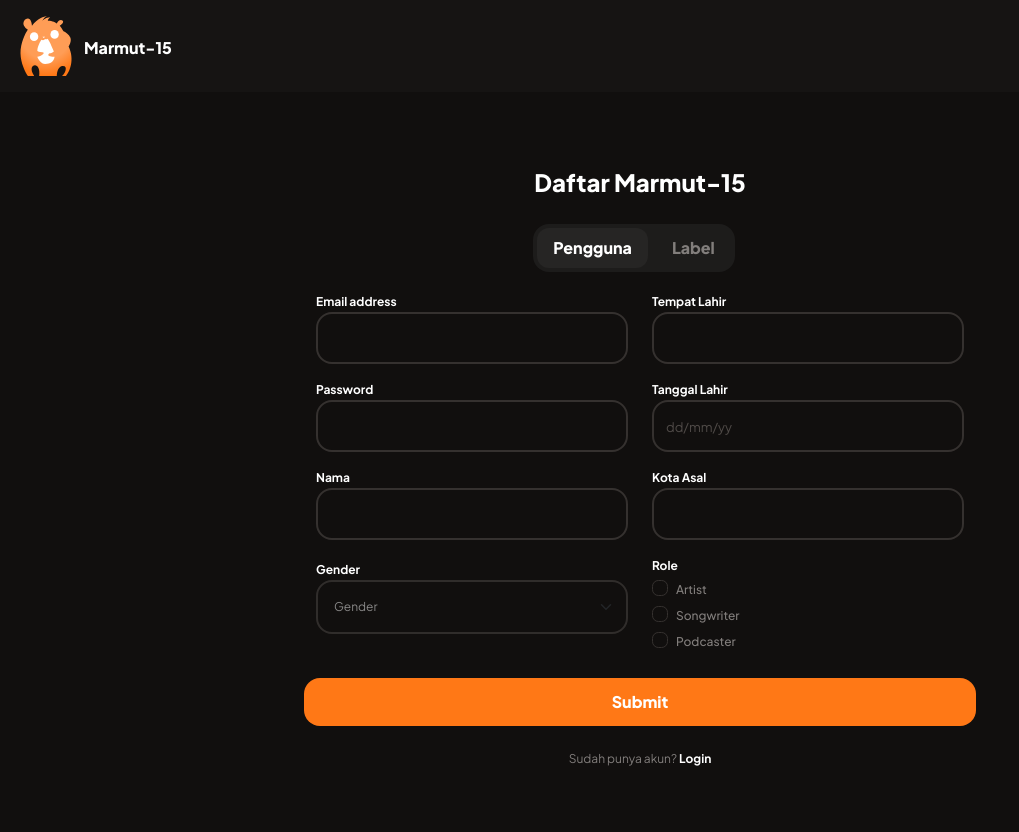
After one commit to mohammadfauzan21/marmut, a Django app: page /register/ in a window 1280 px wide. The commit adds this page. Shown: the whole page, without its empty margins (0-1019 px from the left). Run offline with Django 5.2, Linux system fonts and the light colour scheme; some libraries are stand-ins or nearby versions.

Commit message:
login register

```diff
--- a/marmut15/marmut15/urls.py
+++ b/marmut15/marmut15/urls.py
@@ -21,7 +21,7 @@ urlpatterns = [
     path('admin/', admin.site.urls),
     path('', include('preboarding.urls')),
     path('login/', include('login.urls')),
-    # path('register/', include('register.urls')),
+    path('register/', include('register.urls')),
     # path('user/dashboard/', include('dashboarduser.urls')),
     # path('artist/dashboard/', include('dashboardartist.urls')),
     # path('songwriter/dashboard/', include('dashboardsongwriter.urls')),
--- a/marmut15/preboarding/templates/preboarding.html
+++ b/marmut15/preboarding/templates/preboarding.html
@@ -3,7 +3,7 @@
 
 {% block content %}
 
-        <div class="container-fluid">
+        <div class="container-fluid" style="background-color: var(--neutral-8);">
 
                 <div class="row">
                         <div class="col-2"></div>
--- /dev/null
+++ b/marmut15/register/templates/register.html
@@ -0,0 +1,193 @@
+{% extends 'base.html' %}
+{% load static %}
+
+{% block content %}
+<style>
+
+/* Style untuk tab aktif */
+.nav-link.active {
+    color: var(--neutral-0) !important; /* Warna teks saat aktif */
+    background-color: var(--neutral-4) !important; /* Warna latar belakang saat aktif */
+}
+
+/* Style untuk tab nonaktif */
+.nav-link:not(.active) {
+    color: var(--neutral-1) !important; /* Warna teks saat nonaktif */
+    background-color: transparent !important; /* Latar belakang transparan saat nonaktif */
+}
+
+/* Style untuk label input */
+label {
+    color: var(--neutral-0); /* Misalnya, warna teks biru */
+}
+
+/* Warna untuk input */
+input, select {
+    color: var(--neutral-0) !important; /* Misalnya, warna teks merah */
+    background-color: transparent !important;
+}
+
+::placeholder{
+    color: var(--neutral-2) !important;
+    font-size: small;
+}
+
+.form-control{
+    border: 2px solid var(--neutral-3);
+    padding-block: 12px;
+    border-radius: 16px;
+    margin-bottom: 12px;
+}
+
+.form-select {
+    border: 2px solid var(--neutral-2) !important;
+    padding-block: 16px;
+    border-radius: 16px;
+    margin-bottom: 12px;
+}
+
+.container-parent{
+    background-color: var(--neutral-8);
+    min-height: 100vh;
+}
+
+.form-check-input[type=checkbox]{
+    border-color: var(--neutral-3);
+    border-radius: 0.4em;
+}
+
+/* Media query untuk layar besar ke atas */
+@media (min-width: 992px) {
+    .margin-konten-screen-lg {
+        margin-inline: 256px;
+    }
+}
+
+</style>
+
+<div class="container-fluid container-parent">
+    <div class="row">
+        <div class="col p-3 w-100 d-flex align-items-end" style="background-color: var(--neutral-6);">
+            <img src="{% static 'img/logo-sm.svg' %}" alt="Logo Marmut-15" >
+            <p class="plus-jakarta-sans-extrabold mx-2" style="font-size: 36; color: var(--neutral-0);">Marmut-15</p>
+        </div>
+        <div class="col-8 container-fluid d-flex justify-content-center align-items-center w-100 my-5">
+            <div class="row d-flex container-fluid justify-content-center align-items-center">
+                <p class="plus-jakarta-sans-extrabold my-4 d-flex justify-content-center" style="font-size: 24px; color: var(--neutral-0);">Daftar Marmut-15</p>
+                <ul class="nav nav-pills mb-3 d-flex justify-content-center align-items-center" id="pills-tab" role="tablist">
+                    <li class="nav-item p-1" style="background-color: var(--neutral-5); border-top-left-radius: 16px; border-bottom-left-radius: 16px;" role="presentation">
+                        <button class="nav-link active plus-jakarta-sans-extrabold" id="pills-home-tab" data-bs-toggle="pill" data-bs-target="#pills-home" type="button" role="tab" aria-controls="pills-home" aria-selected="true" style="font-size: 16; border-radius: 12px; font-weight: 900;">Pengguna</button>
+                    </li>
+                    <li class="nav-item p-1" style="background-color: var(--neutral-5); border-top-right-radius: 16px; border-bottom-right-radius: 16px;" role="presentation">
+                        <button class="nav-link plus-jakarta-sans-extrabold" id="pills-profile-tab" data-bs-toggle="pill" data-bs-target="#pills-profile" type="button" role="tab" aria-controls="pills-profile" aria-selected="false"  style="font-size: 16; border-radius: 12px; font-weight: 900;">Label</button>
+                    </li>
+                </ul>
+                <div class="tab-content d-flex justify-content-center" id="pills-tabContent">
+                    <div class="tab-pane fade show active" id="pills-home" role="tabpanel" aria-labelledby="pills-home-tab">
+                        <form class="d-flex justify-content-center align-items-center">
+                            <div class="margin-konten-screen-lg row container-fluid d-flex justify-content-center align-items-center">
+                                <div class="col-md-6 row-sm-6 container">
+                                    <label for="exampleFormControlInput1"><p class="m-auto plus-jakarta-sans-bold" style="font-size: 12px;">Email address</p></label>
+                                    <input type="email" class="form-control plus-jakarta-sans-regular" id="exampleFormControlInput1" placeholder="">
+                                </div>
+                                <div class="col-md-6 row-sm-6 container">
+                                    <label for="exampleFormControlInput1"><p class="m-auto plus-jakarta-sans-bold" style="font-size: 12px;">Tempat Lahir</p></label>
+                                    <input type="text" class="form-control plus-jakarta-sans-regular" id="exampleFormControlInput1" placeholder="">
+                                </div>
+                                <div class="col-md-6 row-sm-6 container">
+                                    <label for="exampleFormControlInput1"><p class="m-auto plus-jakarta-sans-bold" style="font-size: 12px;">Password</p></label>
+                                    <input type="password" class="form-control plus-jakarta-sans-regular" id="exampleFormControlInput1" placeholder="">
+                                </div>
+                                <div class="col-md-6 row-sm-6 container">
+                                    <label for="exampleFormControlInput1"><p class="m-auto plus-jakarta-sans-bold" style="font-size: 12px;">Tanggal Lahir</p></label>
+                                    <input type="text" class="form-control datepicker plus-jakarta-sans-regular" id="datepicker" placeholder="dd/mm/yy">
+                                </div>
+                                <div class="col-md-6 row-sm-6 container">
+                                    <label for="exampleFormControlInput1"><p class="m-auto plus-jakarta-sans-bold" style="font-size: 12px;">Nama</p></label>
+                                    <input type="text" class="form-control plus-jakarta-sans-regular" id="exampleFormControlInput1" placeholder="">
+                                </div>
+                                <div class="col-md-6 row-sm-6 container">
+                                    <label for="exampleFormControlInput1"><p class="m-auto plus-jakarta-sans-bold" style="font-size: 12px;">Kota Asal</p></label>
+                                    <input type="text" class="form-control plus-jakarta-sans-regular" id="exampleFormControlInput1" placeholder="">
+                                </div>
+                                <div class="col-md-6 row-sm-6 container">
+                                    <label for="exampleFormControlInput1"><p class="m-auto plus-jakarta-sans-bold" style="font-size: 12px;">Gender</p></label>
+                                    <select class="form-select placeholder form-select-lg mb-3 plus-jakarta-sans-semibold"  style="font-size: 12px;"  aria-label=".form-select-lg example">
+                                        <option selected class="plus-jakarta-sans-semibold" style="background-color: var(--neutral-3);">Gender</option>
+                                        <option value="1" class="plus-jakarta-sans-semibold" style="background-color: var(--neutral-3); ">Laki-Laki</option>
+                                        <option value="2" class="plus-jakarta-sans-semibold" style="background-color: var(--neutral-3);">Perempuan</option>
+                                    </select>
+                                </div>
+                                <div class="col-md-6 row-sm-6">
+                                    <label for="exampleFormControlInput1"><p class="m-auto plus-jakarta-sans-bold" style="font-size: 12px;">Role</p></label>
+                                    <div class="form-check">
+                                        <input class="form-check-input" type="checkbox" value="" id="flexCheckDefault">
+                                        <label class="form-check-label plus-jakarta-sans-medium" style="font-size: 12px; color: var(--neutral-1);" for="flexCheckDefault" cla>
+                                        Artist
+                                        </label>
+                                    </div>
+                                    <div class="form-check">
+                                        <input class="form-check-input" type="checkbox" value="" id="flexCheckDefault">
+                                        <label class="form-check-label plus-jakarta-sans-medium" style="font-size: 12px; color: var(--neutral-1);" for="flexCheckDefault" cla>
+                                        Songwriter
+                                        </label>
+                                    </div>
+                                    <div class="form-check">
+                                        <input class="form-check-input" type="checkbox" value="" id="flexCheckDefault">
+                                        <label class="form-check-label plus-jakarta-sans-medium" style="font-size: 12px; color: var(--neutral-1);" for="flexCheckDefault" cla>
+                                        Podcaster
+                                        </label>
+                                    </div>
+                                </div>
+                                <button type="submit" class="row container d-flex align-items-center justify-content-center plus-jakarta-sans-extrabold button-primary my-4">Submit</button>
+                                <div class="container d-flex align-items-center justify-content-center">
+                                    <p class="plus-jakarta-sans-regular" style="color: var(--neutral-1); font-size: 12px;">Sudah punya akun? <span class="plus-jakarta-sans-bold" style="color: var(--neutral-0);">Login</span></p>
+
+                                </div>
+                            </div>
+                        </form>
+                    </div>
+                    <div class="tab-pane fade" id="pills-profile" role="tabpanel" aria-labelledby="pills-profile-tab" style="color: aliceblue;">
+                        <form class="d-flex justify-content-center align-items-center">
+                            <div class="margin-konten-screen-lg row container-fluid d-flex justify-content-center align-items-center">
+                                <div class=" row-sm-6 container">
+                                    <label for="exampleFormControlInput1"><p class="m-auto plus-jakarta-sans-bold" style="font-size: 12px;">Email address</p></label>
+                                    <input type="email" class="form-control plus-jakarta-sans-regular" id="exampleFormControlInput1" placeholder="">
+                                </div>
+                                <div class="row-sm-6 container">
+                                    <label for="exampleFormControlInput1"><p class="m-auto plus-jakarta-sans-bold" style="font-size: 12px;">Password</p></label>
+                                    <input type="password" class="form-control plus-jakarta-sans-regular" id="exampleFormControlInput1" placeholder="">
+                                </div>
+                                <div class="row-sm-6 container">
+                                    <label for="exampleFormControlInput1"><p class="m-auto plus-jakarta-sans-bold" style="font-size: 12px;">Nama</p></label>
+                                    <input type="text" class="form-control plus-jakarta-sans-regular" id="exampleFormControlInput1" placeholder="">
+                                </div>
+                                <div class="row-sm-6 container">
+                                    <label for="exampleFormControlInput1"><p class="m-auto plus-jakarta-sans-bold" style="font-size: 12px;">Kontak</p></label>
+                                    <input type="text" class="form-control plus-jakarta-sans-regular" id="exampleFormControlInput1" placeholder="">
+                                </div>
+                                <button type="submit" class="row container d-flex align-items-center justify-content-center plus-jakarta-sans-extrabold button-primary my-4">Submit</button>
+                                <div class="container d-flex align-items-center justify-content-center">
+                                    <p class="plus-jakarta-sans-regular" style="color: var(--neutral-1); font-size: 12px;">Sudah punya akun? <span class="plus-jakarta-sans-bold" style="color: var(--neutral-0);">Login</span></p>
+
+                                </div>
+                            </div>
+                        </form>
+                    </div>
+                </div>
+            </div>
+        </div>
+    </div>
+</div>
+
+<script>
+    $(document).ready(function(){
+        $('.datepicker').datepicker({
+            format: 'dd/mm/yyyy',
+            autoclose: true,
+            todayHighlight: true
+        });
+    });
+</script>
+
+{% endblock %}
--- /dev/null
+++ b/marmut15/register/urls.py
@@ -0,0 +1,7 @@
+from django.urls import path
+from register.views import registerkonten
+
+app_name = 'register'
+urlpatterns = [
+    path('', registerkonten, name='registerkonten'),
+]
--- a/marmut15/register/views.py
+++ b/marmut15/register/views.py
@@ -1,3 +1,6 @@
 from django.shortcuts import render
 
 # Create your views here.
+
+def registerkonten(request):
+    return render(request, 'register.html')
--- a/marmut15/static/css/style.css
+++ b/marmut15/static/css/style.css
@@ -72,37 +72,31 @@
 body {
     height: 100vh;
     width: 100wh;
-    background: var(--background-col);
 }
 
 .button-primary{
-    padding-inline: 52px;
-    padding-block: 20px;
-    border-radius: 24px;
+  padding-inline: 24px;
+  padding-block: 12px;
+    border-radius: 16px;
     background-color: var(--primary);
     color: var(--neutral-0);
-    width: fit-content;
-    height: fit-content;
     border:0px;
 
 }
 .button-primary:hover{
-    padding-inline: 52px;
-    padding-block: 20px;
-    border-radius: 24px;
+    padding-inline: 28px;
+    padding-block: 12px;
+    border-radius: 16px;
     background-color: var(--primary2);
     color: var(--neutral-0);
-    width: fit-content;
-    height: fit-content;
+
 }
 .button-secondary {
     padding-inline: 52px;
-    padding-block: 20px;
-    border-radius: 24px;
+    padding-block: 12px;
+    border-radius: 16px;
     border-color: var(--neutral-3);
     color: var(--neutral-0);
-    width: fit-content;
-    height: fit-content;
     background-color: transparent;
     border-width: 2px; /* Lebar border */
     border-style: solid; /* Jenis garis border */
@@ -111,15 +105,3 @@ body {
 .button-secondary:hover {
     border-color: var(--neutral-2); /* Warna border saat hover */
 }
-
-/* Style untuk tab aktif */
-.nav-link.active {
-    color: var(--neutral-0) !important; /* Warna teks saat aktif */
-    background-color: black !important; /* Warna latar belakang saat aktif */
-}
-
-/* Style untuk tab nonaktif */
-.nav-link:not(.active) {
-    color: var(--neutral-6) !important; /* Warna teks saat nonaktif */
-    background-color: transparent !important; /* Latar belakang transparan saat nonaktif */
-}
```
Also changed, not shown: marmut15/login/templates/login.html (+85 -15 lines), marmut15/register/templates/base.html (added, +44 -0 lines).
